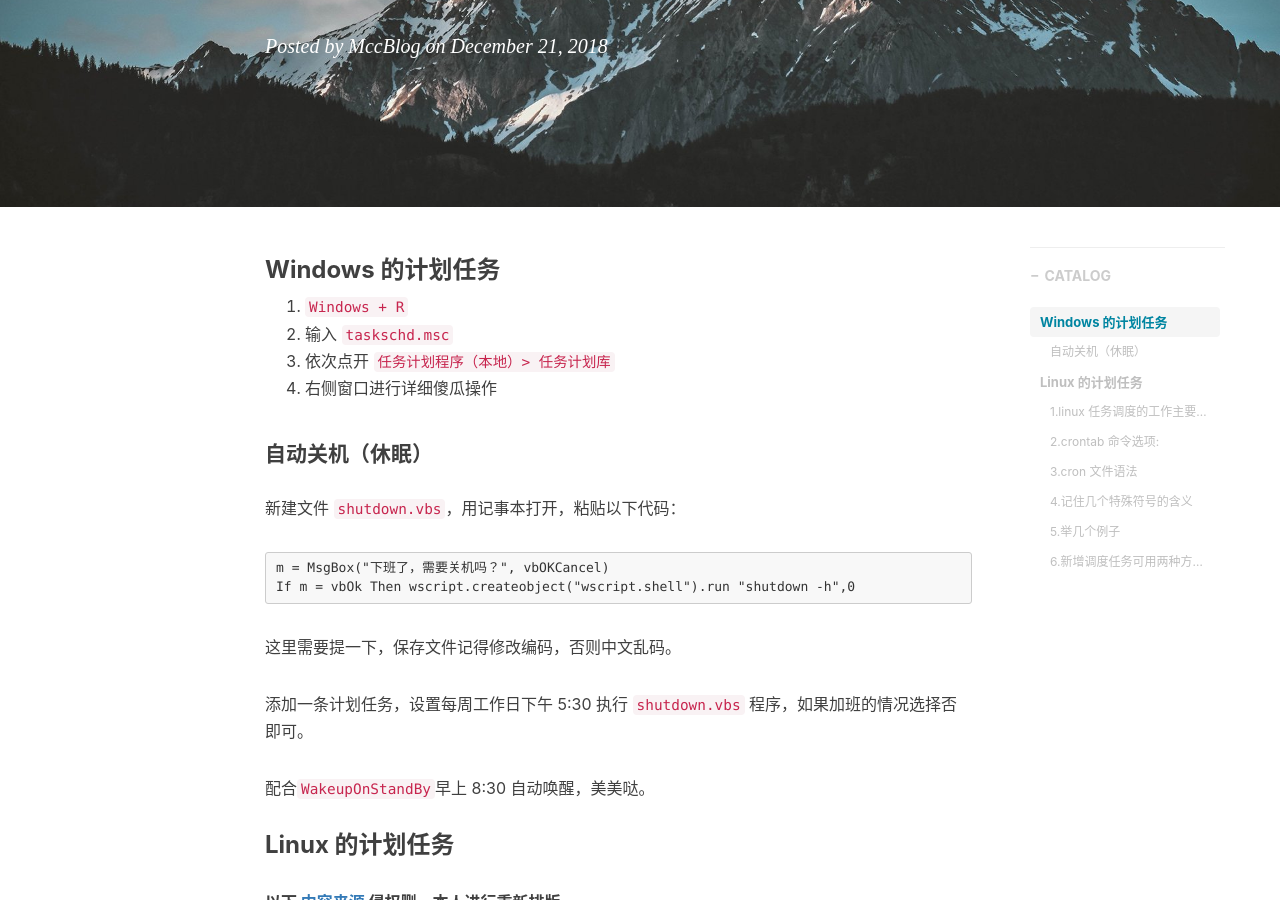
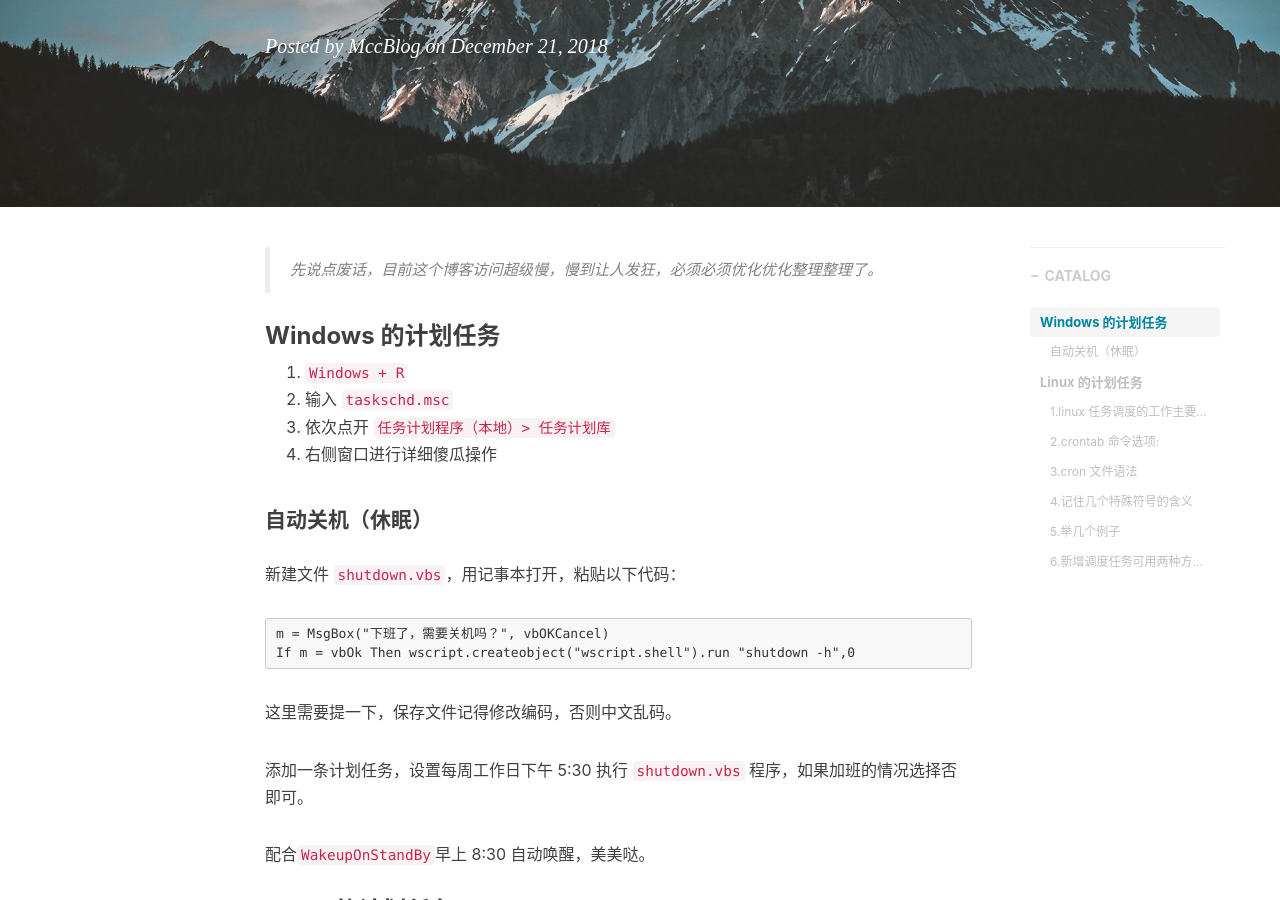
Before and after one commit to mengchenchen/mengchenchen.github.io, a Jekyll site: the page built from _posts/2018-12-21-关于 Linux 和 Windows 计划任务.md, in a window 1280 px wide and 900 px high, scrolled down 376 px. Built offline with Jekyll 4.4.1, drawn with Linux system fonts in a browser that asks for light colours; nearby versions of some CDN libraries; comment, search, counter and statistics services are not loaded.

Commit message:
Update 2018-12-21-关于 Linux 和 Windows 计划任务.md

```diff
--- a/_posts/2018-12-21-关于 Linux 和 Windows 计划任务.md
+++ b/_posts/2018-12-21-关于 Linux 和 Windows 计划任务.md
@@ -5,6 +5,8 @@ subtitle: 让机器帮你做事，可以研究研究
 catalog: true
 tag: Linux
 ---
+
+> 先说点废话，目前这个博客访问超级慢，慢到让人发狂，必须必须优化优化整理整理了。
 
 ### Windows 的计划任务
 
```
